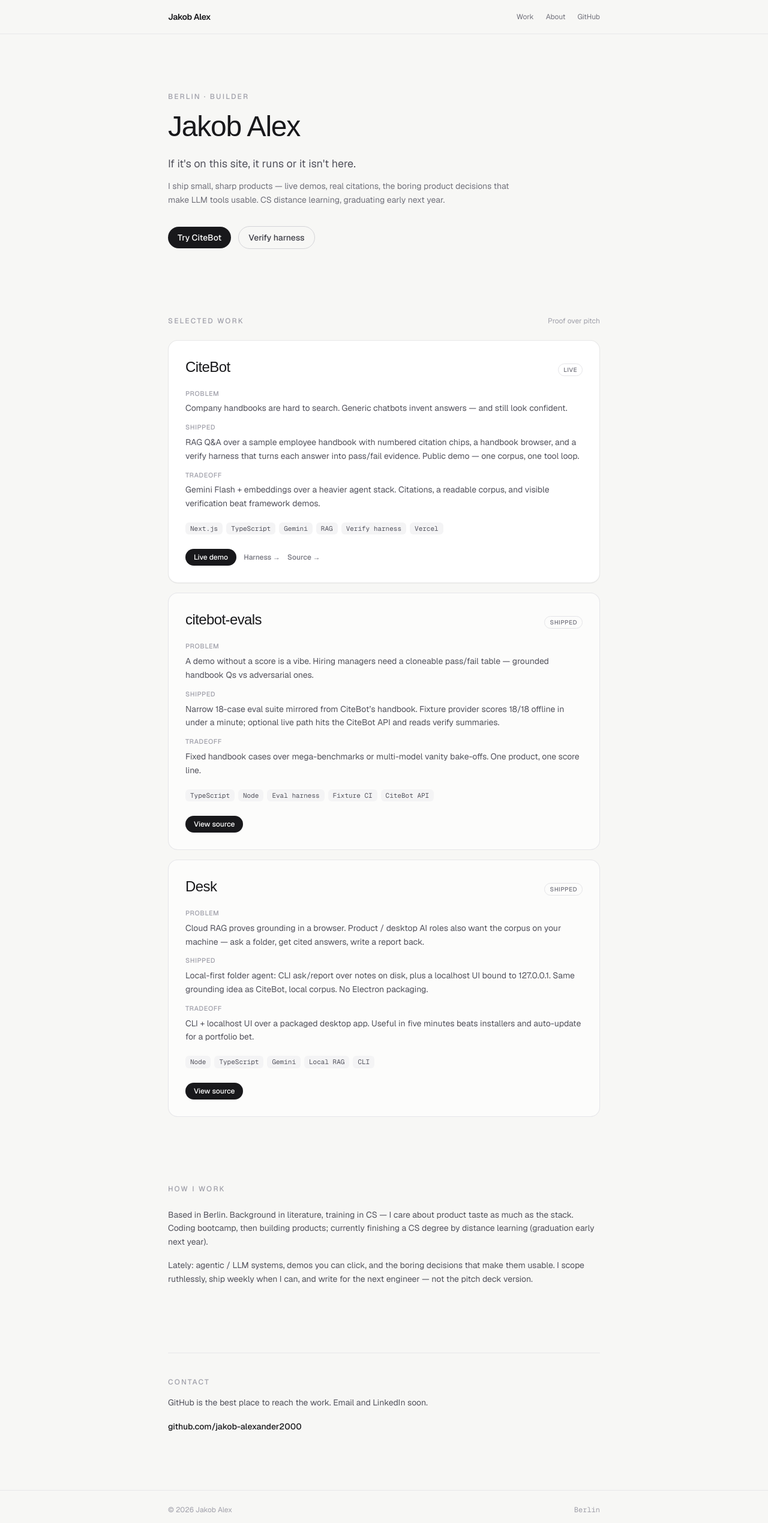
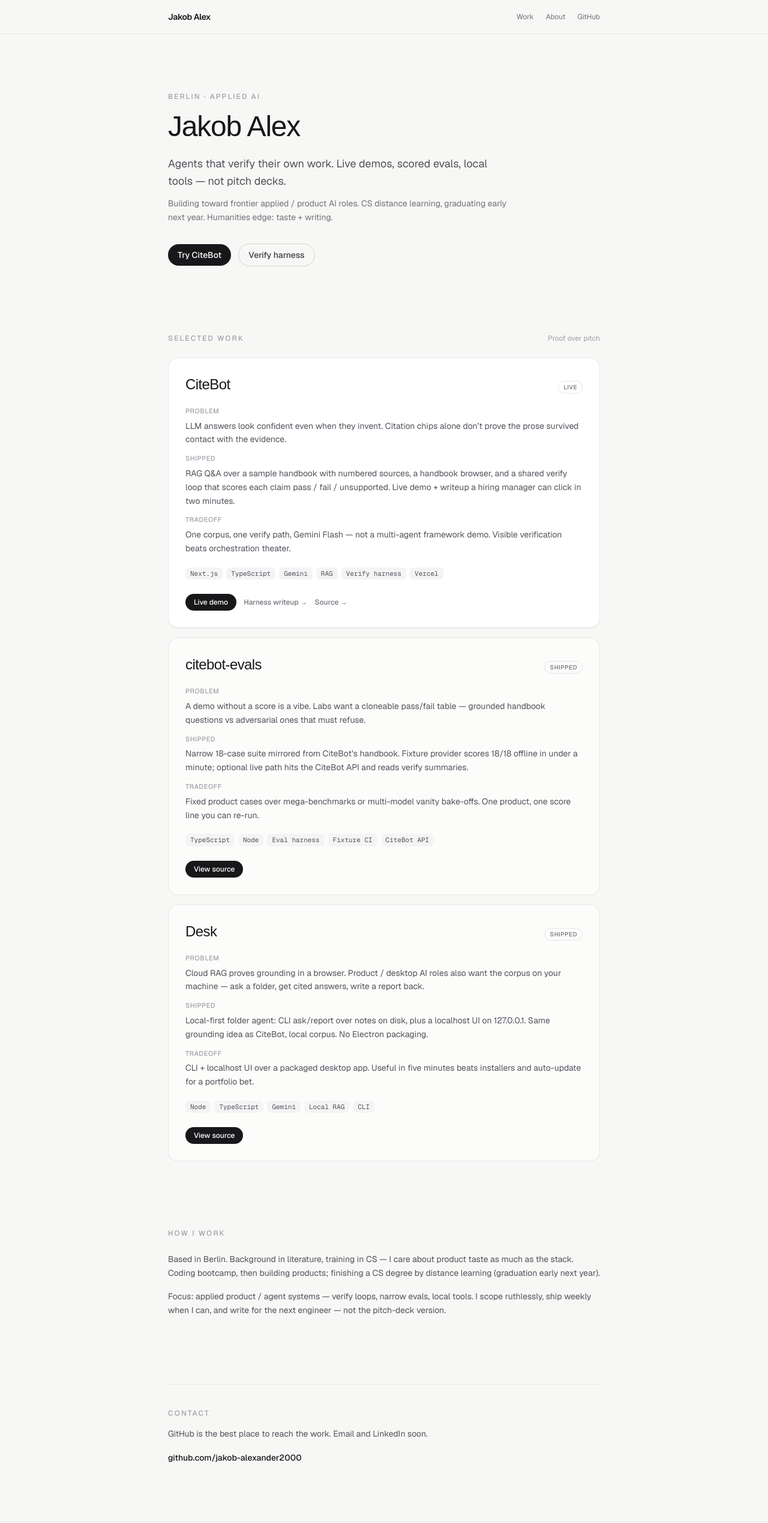
Before and after one commit to jakob-alexander2000/site, a Next.js app: page / in a window 1280 px wide. Shown: the top 2539 px of the page at 60% size. Built offline with nearby package versions, Linux system fonts and the light colour scheme; a web font is replaced by a local one.

Commit message:
Tighten hire framing: verify / evals / local agent
English frontier-lab copy on hero and project cards. No agency or
Mittelstand language. CiteBot links live + harness + source.

```diff
--- a/app/layout.tsx
+++ b/app/layout.tsx
@@ -21,7 +21,7 @@ const instrumentSerif = Instrument_Serif({
 export const metadata: Metadata = {
   title: "Jakob Alex",
   description:
-    "Berlin-based builder. Small sharp products, live demos, and the boring decisions that make them usable.",
+    "Applied AI builder in Berlin. Agents that verify their own work — live demos, scored evals, local tools.",
 };
 
 export default function RootLayout({ children }: LayoutProps<"/">) {
--- a/app/page.tsx
+++ b/app/page.tsx
@@ -10,7 +10,7 @@ export default function Home() {
         {/* Hero */}
         <section aria-labelledby="hero-heading">
           <p className="text-xs font-medium uppercase tracking-[0.18em] text-zinc-400">
-            Berlin · Builder
+            Berlin · Applied AI
           </p>
           <h1
             id="hero-heading"
@@ -19,12 +19,13 @@ export default function Home() {
             Jakob Alex
           </h1>
           <p className="mt-5 max-w-xl text-base leading-relaxed text-zinc-600 sm:text-lg dark:text-zinc-300">
-            If it&apos;s on this site, it runs or it isn&apos;t here.
+            Agents that verify their own work. Live demos, scored evals, local
+            tools — not pitch decks.
           </p>
           <p className="mt-3 max-w-xl text-sm leading-relaxed text-zinc-500 dark:text-zinc-400">
-            I ship small, sharp products — live demos, real citations, the
-            boring product decisions that make LLM tools usable. CS distance
-            learning, graduating early next year.
+            Building toward frontier applied / product AI roles. CS distance
+            learning, graduating early next year. Humanities edge: taste +
+            writing.
           </p>
           <div className="mt-8 flex flex-wrap items-center gap-3">
             <a
@@ -67,9 +68,9 @@ export default function Home() {
               title="CiteBot"
               status="Live"
               featured
-              problem="Company handbooks are hard to search. Generic chatbots invent answers — and still look confident."
-              shipped="RAG Q&A over a sample employee handbook with numbered citation chips, a handbook browser, and a verify harness that turns each answer into pass/fail evidence. Public demo — one corpus, one tool loop."
-              tradeoff="Gemini Flash + embeddings over a heavier agent stack. Citations, a readable corpus, and visible verification beat framework demos."
+              problem="LLM answers look confident even when they invent. Citation chips alone don’t prove the prose survived contact with the evidence."
+              shipped="RAG Q&A over a sample handbook with numbered sources, a handbook browser, and a shared verify loop that scores each claim pass / fail / unsupported. Live demo + writeup a hiring manager can click in two minutes."
+              tradeoff="One corpus, one verify path, Gemini Flash — not a multi-agent framework demo. Visible verification beats orchestration theater."
               stack={[
                 "Next.js",
                 "TypeScript",
@@ -79,17 +80,18 @@ export default function Home() {
                 "Vercel",
               ]}
               liveHref="https://citebot-chi.vercel.app"
+              liveLabel="Live demo"
               writeupHref="https://citebot-chi.vercel.app/harness"
-              writeupLabel="Harness →"
+              writeupLabel="Harness writeup →"
               sourceHref="https://github.com/jakob-alexander2000/citebot"
             />
 
             <ProjectCard
               title="citebot-evals"
               status="Shipped"
-              problem="A demo without a score is a vibe. Hiring managers need a cloneable pass/fail table — grounded handbook Qs vs adversarial ones."
-              shipped="Narrow 18-case eval suite mirrored from CiteBot’s handbook. Fixture provider scores 18/18 offline in under a minute; optional live path hits the CiteBot API and reads verify summaries."
-              tradeoff="Fixed handbook cases over mega-benchmarks or multi-model vanity bake-offs. One product, one score line."
+              problem="A demo without a score is a vibe. Labs want a cloneable pass/fail table — grounded handbook questions vs adversarial ones that must refuse."
+              shipped="Narrow 18-case suite mirrored from CiteBot’s handbook. Fixture provider scores 18/18 offline in under a minute; optional live path hits the CiteBot API and reads verify summaries."
+              tradeoff="Fixed product cases over mega-benchmarks or multi-model vanity bake-offs. One product, one score line you can re-run."
               stack={[
                 "TypeScript",
                 "Node",
@@ -105,7 +107,7 @@ export default function Home() {
               title="Desk"
               status="Shipped"
               problem="Cloud RAG proves grounding in a browser. Product / desktop AI roles also want the corpus on your machine — ask a folder, get cited answers, write a report back."
-              shipped="Local-first folder agent: CLI ask/report over notes on disk, plus a localhost UI bound to 127.0.0.1. Same grounding idea as CiteBot, local corpus. No Electron packaging."
+              shipped="Local-first folder agent: CLI ask/report over notes on disk, plus a localhost UI on 127.0.0.1. Same grounding idea as CiteBot, local corpus. No Electron packaging."
               tradeoff="CLI + localhost UI over a packaged desktop app. Useful in five minutes beats installers and auto-update for a portfolio bet."
               stack={[
                 "Node",
@@ -136,14 +138,13 @@ export default function Home() {
             <p>
               Based in Berlin. Background in literature, training in CS — I care
               about product taste as much as the stack. Coding bootcamp, then
-              building products; currently finishing a CS degree by distance
-              learning (graduation early next year).
+              building products; finishing a CS degree by distance learning
+              (graduation early next year).
             </p>
             <p>
-              Lately: agentic / LLM systems, demos you can click, and the
-              boring decisions that make them usable. I scope ruthlessly, ship
-              weekly when I can, and write for the next engineer — not the pitch
-              deck version.
+              Focus: applied product / agent systems — verify loops, narrow
+              evals, local tools. I scope ruthlessly, ship weekly when I can,
+              and write for the next engineer — not the pitch-deck version.
             </p>
           </div>
         </section>
```
Also changed, not shown: 1 other file (tests, documents, lock files or other folders).
